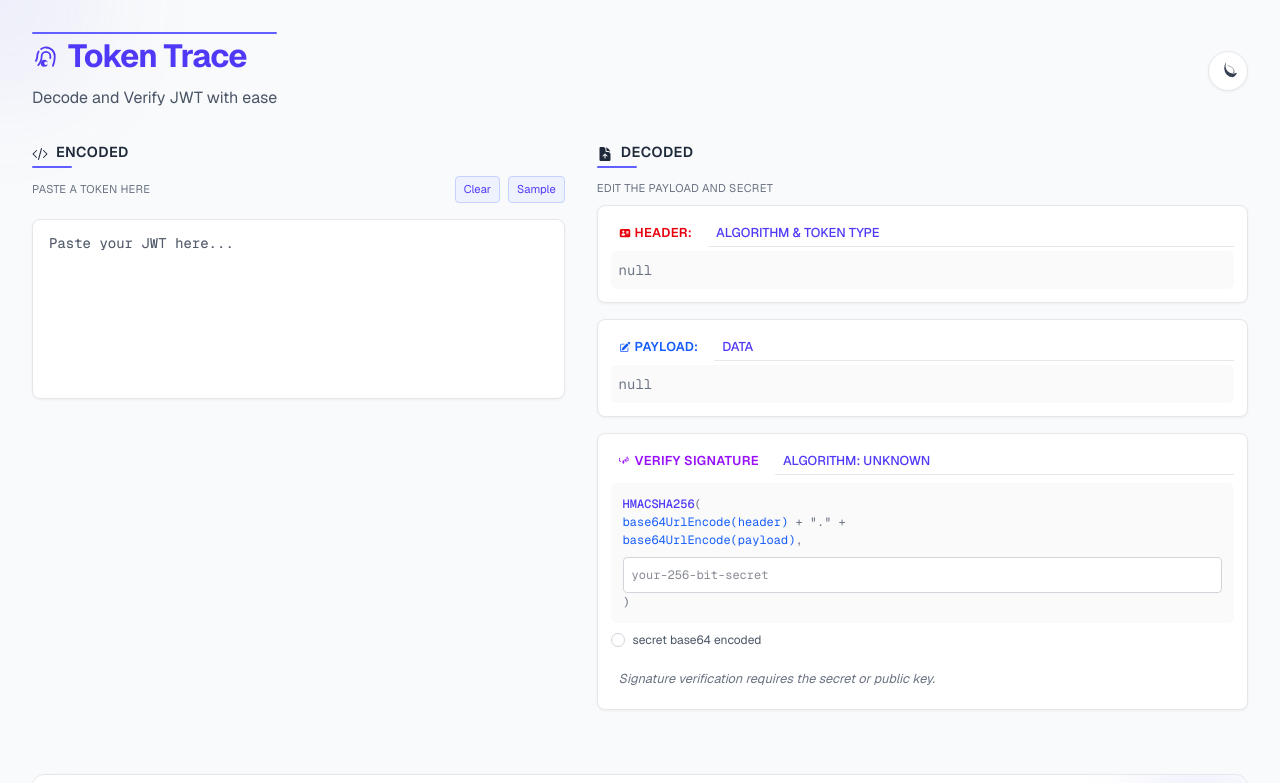
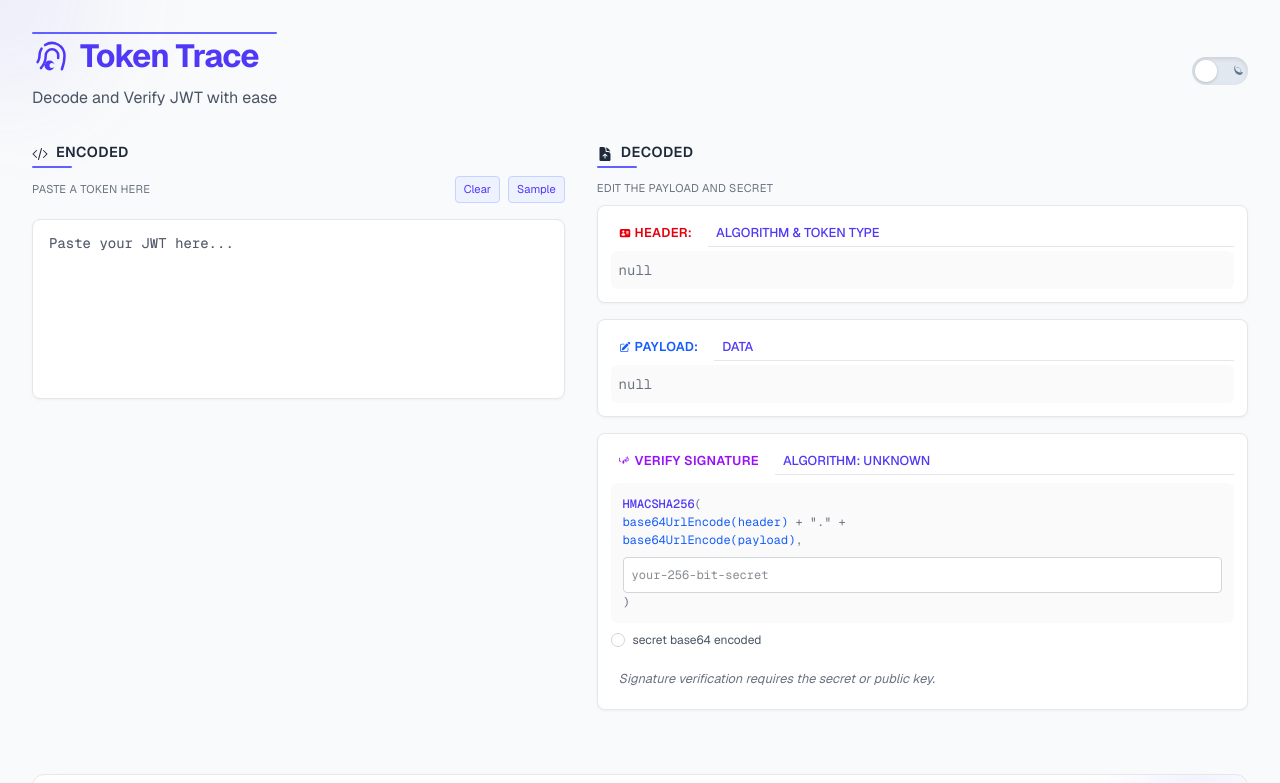
Before and after one commit to MithunWijayasiri/TokenTrace, a Next.js app: page / in a window 1280 px wide. Shown: the top 783 px of the page. Built offline with nearby package versions, Linux system fonts and the light colour scheme.

Commit message:
feat(ui): improve overall ui

```diff
--- a/app/globals.css
+++ b/app/globals.css
@@ -130,55 +130,99 @@ body {
 }
 
 .theme-toggle {
-  padding: 0.75rem;
-  border-radius: 9999px;
-  background-color: white;
-  color: theme('colors.gray.700');
-  transition: all 200ms;
-  border: 1px solid theme('colors.gray.200');
-  box-shadow: 0 1px 3px rgba(0, 0, 0, 0.05);
+  display: none; /* Hide old toggle */
+}
+
+.theme-icon {
+  display: none; /* Hide old icons */
+}
+
+.theme-icon.visible, .theme-icon.hidden {
+  display: none; /* Hide old icon states */
+}
+
+/* Modern toggle styles */
+.modern-theme-toggle-wrapper {
   position: relative;
-  width: 40px;
-  height: 40px;
+  display: flex;
+  align-items: center;
+}
+
+.modern-theme-toggle {
+  appearance: none;
+  outline: none;
+  cursor: pointer;
+  border: none;
+  padding: 0;
+  background: transparent;
   display: flex;
   align-items: center;
   justify-content: center;
-  overflow: hidden;
 }
 
-.theme-icon {
-  position: absolute;
-  top: 50%;
-  left: 50%;
-  transform: translate(-50%, -50%);
-  transition: opacity 0.2s ease, transform 0.2s ease;
+.modern-theme-toggle-track {
+  width: 3.5rem;
+  height: 1.75rem;
+  border-radius: 9999px;
+  background-color: theme('colors.slate.200');
+  position: relative;
+  display: flex;
+  align-items: center;
+  justify-content: space-between;
+  padding: 0 0.25rem;
+  transition: all 0.3s ease;
+  box-shadow: inset 0 2px 4px rgba(0, 0, 0, 0.1);
 }
 
-.theme-icon.visible {
-  opacity: 1;
-  visibility: visible;
+.dark .modern-theme-toggle-track {
+  background-color: theme('colors.slate.700');
+  box-shadow: inset 0 2px 4px rgba(0, 0, 0, 0.3);
 }
 
-.theme-icon.hidden {
-  opacity: 0;
-  visibility: hidden;
+.modern-theme-toggle-thumb {
+  position: absolute;
+  left: 0.2rem;
+  width: 1.35rem;
+  height: 1.35rem;
+  border-radius: 50%;
+  background-color: white;
+  transform: translateX(0);
+  transition: transform 0.3s cubic-bezier(0.34, 1.56, 0.64, 1);
+  box-shadow: 0 1px 3px rgba(0, 0, 0, 0.2);
+  z-index: 10;
 }
 
-.theme-toggle:hover {
-  background-color: theme('colors.gray.50');
-  transform: translateY(-1px);
-  box-shadow: 0 2px 5px rgba(0, 0, 0, 0.08);
+.modern-theme-toggle-thumb-right {
+  transform: translateX(1.75rem);
 }
 
-.dark .theme-toggle {
-  background-color: theme('colors.slate.800');
-  color: theme('colors.slate.200');
-  border-color: theme('colors.slate.700');
+.dark .modern-theme-toggle-thumb {
+  background-color: theme('colors.indigo.500');
 }
 
-.dark .theme-toggle:hover {
-  background-color: theme('colors.slate.700');
-  box-shadow: 0 2px 5px rgba(0, 0, 0, 0.3);
+.modern-theme-toggle-icon {
+  width: 0.85rem;
+  height: 0.85rem;
+  position: relative;
+  z-index: 5;
+  color: theme('colors.slate.500');
+  transition: color 0.3s ease;
+}
+
+.modern-theme-toggle-sun {
+  color: theme('colors.amber.400');
+}
+
+.dark .modern-theme-toggle-sun {
+  color: theme('colors.amber.200');
+}
+
+.modern-theme-toggle-moon {
+  color: theme('colors.slate.500');
+}
+
+.dark .modern-theme-toggle-moon {
+  color: theme('colors.slate.300');
 }
 
 .error-message {
@@ -196,8 +240,8 @@ body {
 }
 
 .error-message::before {
-  content: "⚠️";
-  margin-right: 0.5rem;
+  content: "";
+  margin-right: 0;
 }
 
 .dark .error-message {
@@ -1103,3 +1147,8 @@ body {
   font-size: 1rem;
   font-weight: bold;
 }
+
+.jwt-brand-title svg {
+  width: 2.5rem;
+  height: 2.5rem;
+}
--- a/app/page.tsx
+++ b/app/page.tsx
@@ -235,27 +235,28 @@ export default function JwtDebuggerPage() {
                         onMouseOver={(e) => e.currentTarget.style.opacity = '0.8'}
                         onMouseOut={(e) => e.currentTarget.style.opacity = '1'}
                     >
-                        <FingerPrintIcon className="w-7 h-7 inline-block mr-2" />
+                        <FingerPrintIcon className="w-9 h-9 inline-block mr-2" />
                         Token Trace
                     </h1>
                     <p className="jwt-brand-description">Decode and Verify JWT with ease</p>
                 </div>
+                <div className="modern-theme-toggle-wrapper">
                     <button
                         onClick={toggleTheme}
-                    className="theme-toggle"
+                        className="modern-theme-toggle"
                         aria-label="Toggle theme"
                         title={theme === 'light' ? 'Switch to dark mode' : 'Switch to light mode'}
                     >
-                    <MoonIcon className={`w-5 h-5 theme-icon ${theme === 'light' ? 'visible' : 'hidden'}`} />
-                    <SunIcon className={`w-5 h-5 theme-icon ${theme === 'dark' ? 'visible' : 'hidden'}`} />
+                        <span className="modern-theme-toggle-track">
+                            <SunIcon className="modern-theme-toggle-icon modern-theme-toggle-sun" />
+                            <MoonIcon className="modern-theme-toggle-icon modern-theme-toggle-moon" />
+                            <span
+                                className={`modern-theme-toggle-thumb ${theme === 'dark' ? 'modern-theme-toggle-thumb-right' : ''}`}
+                            ></span>
+                        </span>
                     </button>
+                </div>
             </header>
-
-            {error && (
-                <div className="error-message">
-                    {error}
-                </div>
-            )}
 
             <div className="jwt-grid">
                 {/* Encoded Section */}
@@ -318,6 +319,14 @@ export default function JwtDebuggerPage() {
                             )}
                         </div>
                     </div>
+                    {error && (
+                        <div className="error-message">
+                            <svg xmlns="http://www.w3.org/2000/svg" viewBox="0 0 24 24" fill="currentColor" className="w-5 h-5 mr-2 flex-shrink-0">
+                                <path fillRule="evenodd" d="M9.401 3.003c1.155-2 4.043-2 5.197 0l7.355 12.748c1.154 2-.29 4.5-2.599 4.5H4.645c-2.309 0-3.752-2.5-2.598-4.5L9.4 3.003zM12 8.25a.75.75 0 01.75.75v3.75a.75.75 0 01-1.5 0V9a.75.75 0 01.75-.75zm0 8.25a.75.75 0 100-1.5.75.75 0 000 1.5z" clipRule="evenodd" />
+                            </svg>
+                            {error}
+                        </div>
+                    )}
                 </div>
 
                 {/* Decoded Section */}
@@ -439,5 +448,4 @@ export default function JwtDebuggerPage() {
             {/* Explanation Section */}
             <JwtExplanation />
         </div>
-    );
-}
+    );}
```
Also changed, not shown: 1 other file (tests, documents, lock files or other folders). Lines whose indentation alone changed are shown as unchanged.
